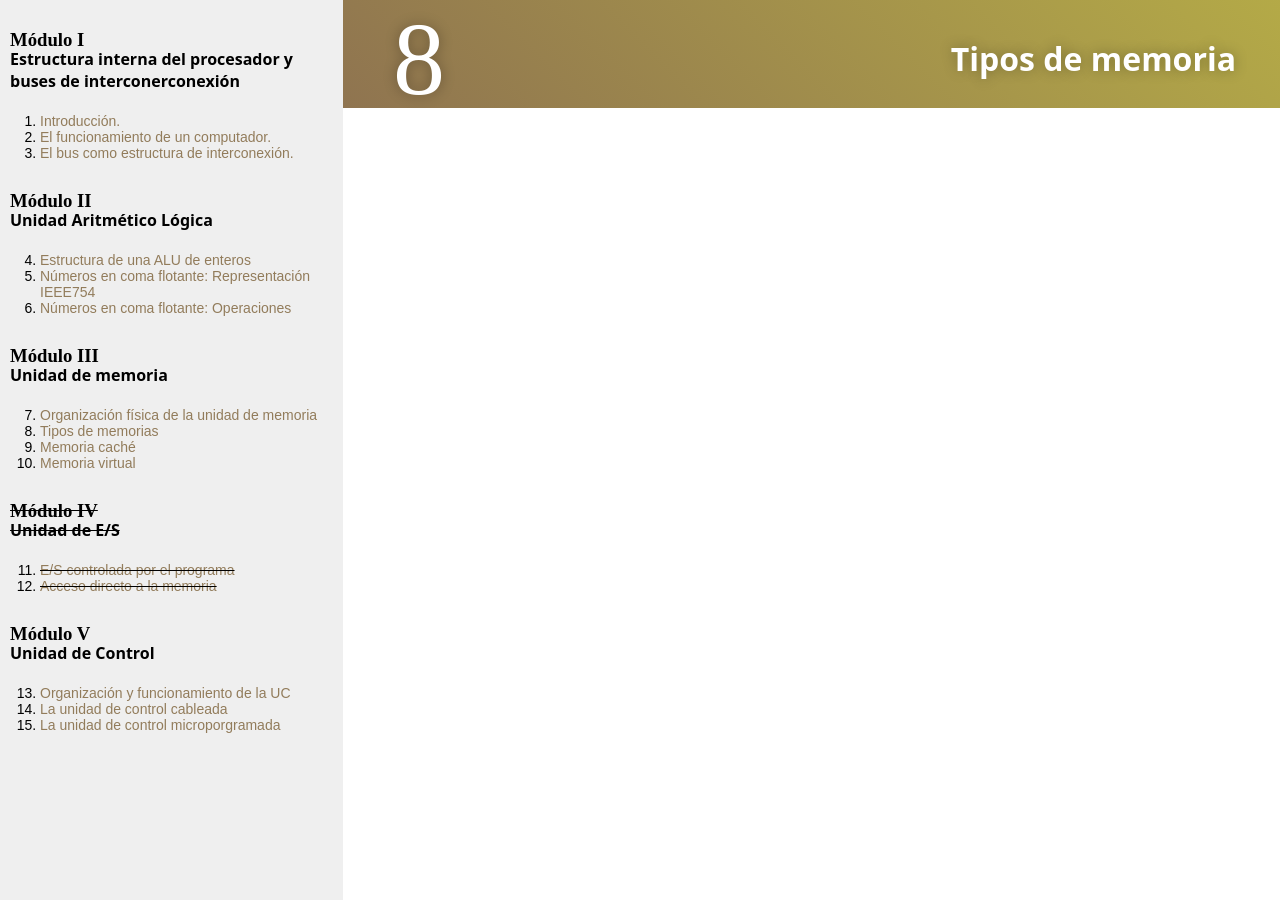
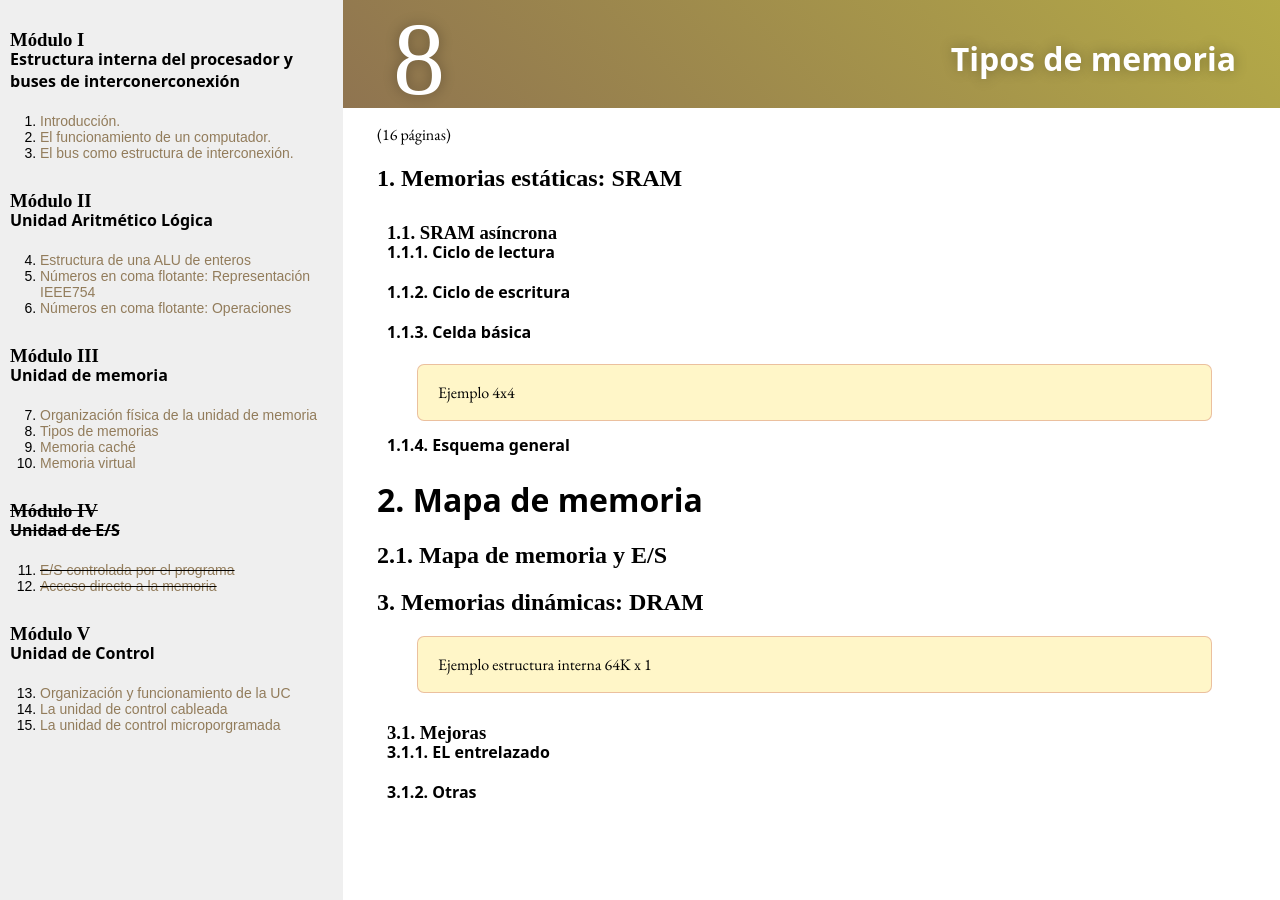
Before and after one commit to dkaerit/EDC, a Jekyll site: the page built from _posts/2020-10-05-TEMA08.md, in a window 1280 px wide. Built offline with Jekyll 4.4.1, drawn with Linux system fonts in a browser that asks for light colours; some web fonts are replaced.

Commit message:
Update 2020-10-05-TEMA08.md

```diff
--- a/_posts/2020-10-05-TEMA08.md
+++ b/_posts/2020-10-05-TEMA08.md
@@ -6,3 +6,26 @@ layout: post
   <h1>Tipos de memoria</h1>
   <subtitle> </subtitle>
 </div>
+
+(16 páginas)
+
+## 1. Memorias estáticas: SRAM
+### 1.1. SRAM asíncrona
+#### 1.1.1. Ciclo de lectura
+#### 1.1.2. Ciclo de escritura
+#### 1.1.3. Celda básica
+
+> Ejemplo 4x4
+
+#### 1.1.4. Esquema general
+
+# 2. Mapa de memoria
+## 2.1. Mapa de memoria y E/S
+
+## 3. Memorias dinámicas: DRAM
+
+> Ejemplo estructura interna 64K x 1
+
+### 3.1. Mejoras
+#### 3.1.1. EL entrelazado
+#### 3.1.2. Otras
```
